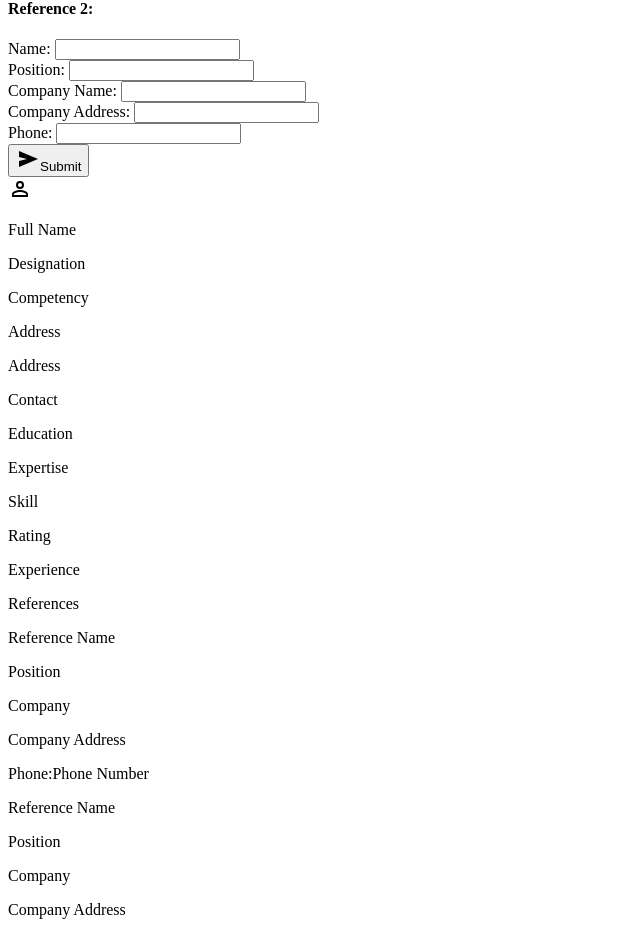
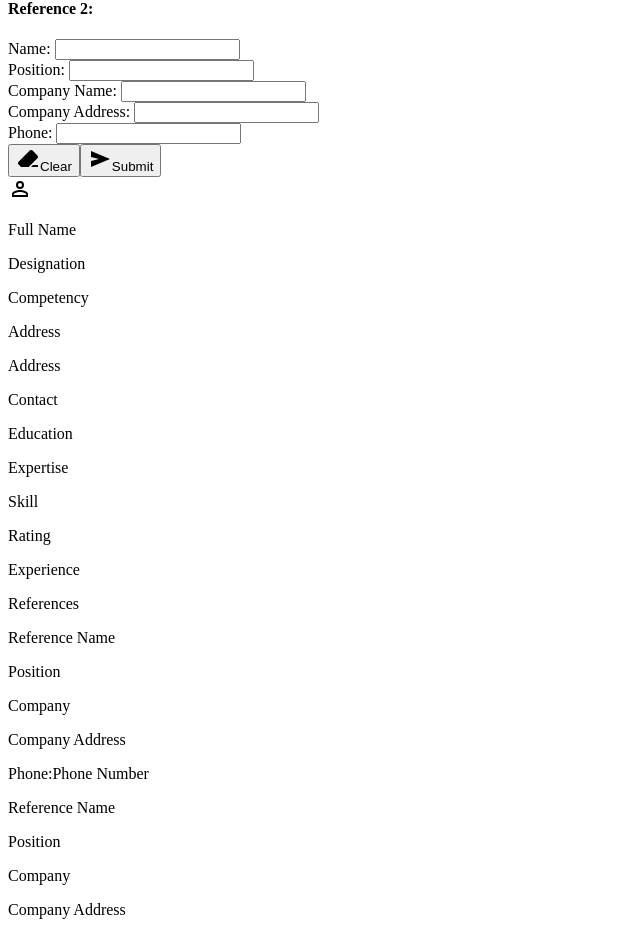
Before and after one commit to makieldeviso/CV-Application, a React (Vite) app: page / in a window 1280 px wide. Shown: the part 1132-2067 px from the top of the page, without its empty margins (0-640 px from the left). Built offline with nearby package versions, Linux system fonts and the light colour scheme; the HTML template or start-up script is replaced by a standard one.

Commit message:
Adds styling for form buttons
Adds clear button component and initial handleClear script

```diff
--- a/src/components/Form.jsx
+++ b/src/components/Form.jsx
@@ -9,7 +9,8 @@ import ExperienceInfo from "./ExperienceInfo";
 import ReferenceInfo from "./ReferenceInfo";
 
 import SubmitIcon from '@mdi/react';
-import { mdiSendVariant } from '@mdi/js';
+import ClearIcon from '@mdi/react';
+import { mdiSendVariant, mdiEraserVariant } from '@mdi/js';
 
 import {setLocalStorageFormValues, getLocalStorageFormValues} from "../scripts/memoryHandler";
 
@@ -35,6 +36,10 @@ const Form = function ({submitVerified}) {
 
   }
 
+  const handleClear = function () {
+    console.log('clear');
+  }
+
   return (
 
       <form className='info-form' action="">
@@ -46,10 +51,19 @@ const Form = function ({submitVerified}) {
           <ExperienceInfo saveStateFunc={saveFormValues} savedFormValues={savedFormValues.experienceInfo}/>
           <ReferenceInfo saveStateFunc={saveFormValues} savedFormValues={savedFormValues.referencesInfo}/>
         </div>
+
+      <div className='form-btns-cont'>
+        <button className='clear-btn' type='button' onClick={handleClear}>
+          <span><ClearIcon path={mdiEraserVariant} size={1} pointerEvents='none' /></span>
+          <span>Clear</span>
+        </button>
+
         <button className='submit-btn' type='button' onClick={handleSubmit}>
           <span><SubmitIcon path={mdiSendVariant} size={1} pointerEvents='none'/></span>
           <span>Submit</span>
         </button>
+      </div>
+
       </form>
 
   )
--- a/src/styles/index.css
+++ b/src/styles/index.css
@@ -269,30 +269,56 @@
 /* Form styling (end) */
 
 /* Submit button (start) */
-.submit-btn {
+.form-btns-cont {
+  display: grid;
+  grid-template-columns: 1fr 1fr;
+  justify-items: center;
+  margin: var(--margin);
+}
+
+.form-btns-cont button {
   font-size: 1.3rem;
   font-weight: bold;
   width: 150px;
   font-family: var(--header-font);
   padding: calc(var(--padding) * 0.5);
-  justify-self: end;
   border: 3px solid var(--light-green);
   background-color: var(--light-blue);
   border-radius: 10px;
   color: var(--off-white);
+  text-shadow: 0 0 5px rgb(5, 59, 80);
+  box-shadow: 0 5px 5px 1px rgba(5, 59, 80, 0.5);
+
   display: flex;
   justify-content: center;
   align-items: center;
   gap: 5px;
-  text-shadow: 0 0 5px rgb(5, 59, 80);
-  box-shadow: 0 5px 5px 1px rgba(5, 59, 80, 0.5);
+
+  transition:
+    transform 0.2s ease-in-out,
+    filter 0.2s ease-in-out;
+}
+
+.form-btns-cont button:hover {
+  cursor: pointer;
+  filter: brightness(1.1);
+}
+
+.form-btns-cont button:active {
+  transform: scale(0.9);
+}
+
+.form-btns-cont .clear-btn {
+  background-color: var(--off-white);
+  text-shadow: none;
+  color: var(--darkest-blue);
 }
 
 .submit-btn svg {
   filter: drop-shadow(0 0 5px rgb(5, 59, 80));
 }
 
-.submit-btn span {
+.submit-btn span, .clear-btn span {
   display: flex;
   justify-content: center;
   align-items: center;
@@ -316,7 +342,6 @@
   margin: var(--margin);
   display: grid;
   grid-template-columns: var(--template-col-1) 1fr;
-  /* width: 900px; */
   grid-template-areas:
     "intro intro"
     "column-1 column-2";
```
